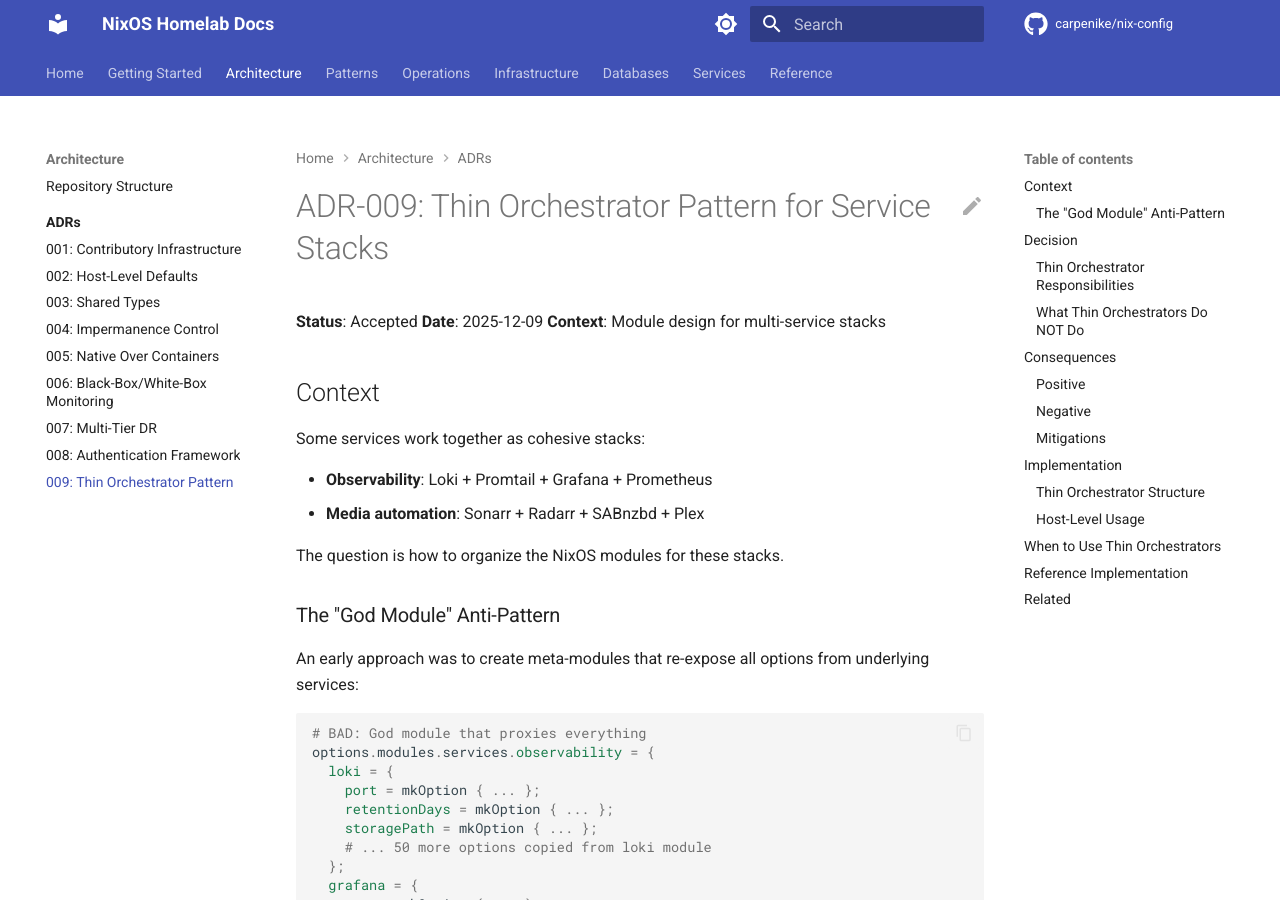
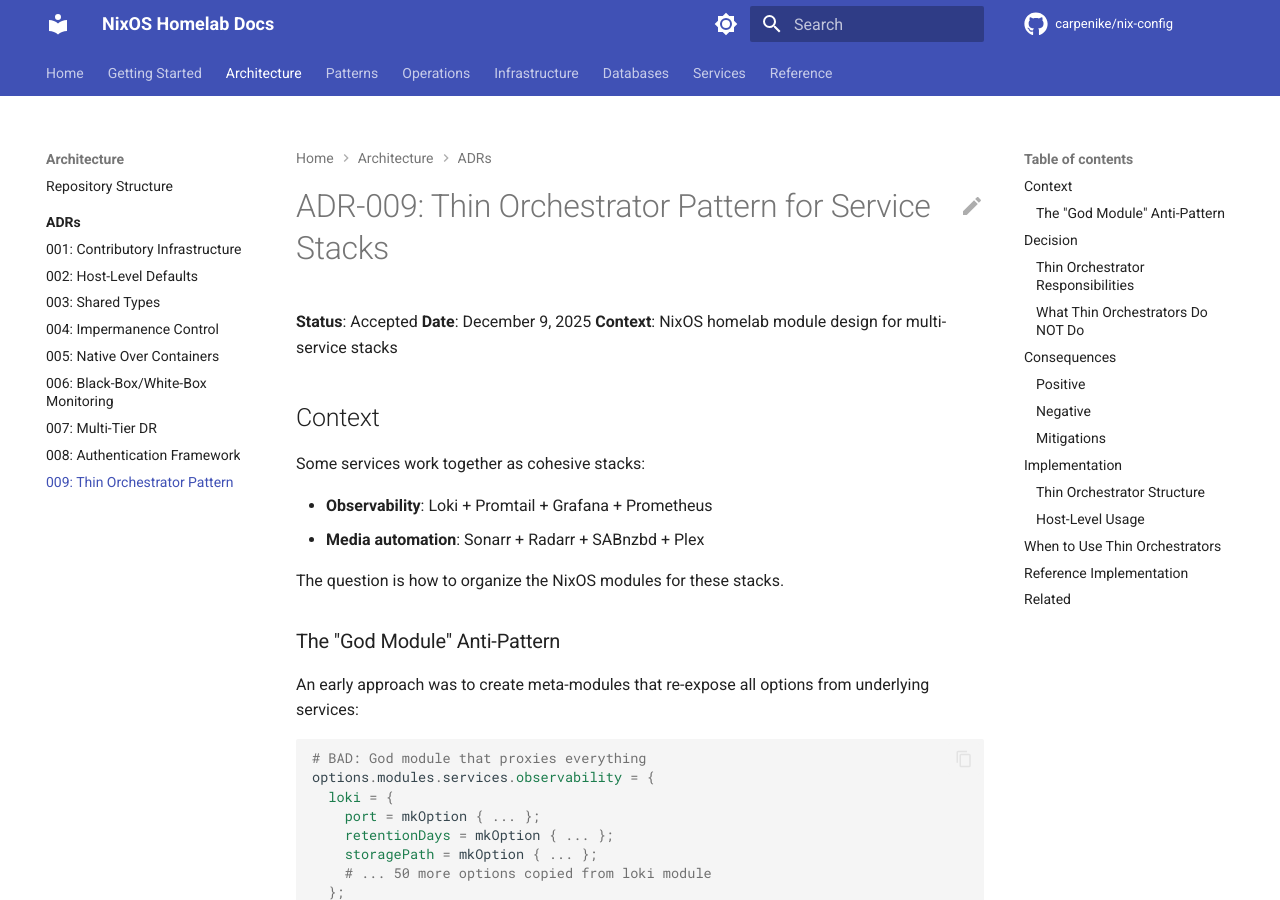
Before and after one commit to carpenike/nix-config, an MkDocs documentation site: the page built from docs/adr/009-thin-orchestrator-pattern.md, in a window 1280 px wide and 900 px high. Built offline with MkDocs 1.6.1 and Material for MkDocs 9.7.7, drawn with Linux system fonts in a browser that asks for light colours; comment, search, counter and statistics services are not loaded; some of the changed text lies outside the part shown.

Commit message:
docs(adr): standardize date formats across ADRs
Convert ISO date format (2025-12-09) to spelled-out format
(December 9, 2025) for consistency across all ADRs.

Also fixes:
- ADR-006: unclosed markdown code block causing syntax error
- Context lines: standardize to include 'NixOS homelab'

```diff
--- a/docs/adr/009-thin-orchestrator-pattern.md
+++ b/docs/adr/009-thin-orchestrator-pattern.md
@@ -1,8 +1,8 @@
 # ADR-009: Thin Orchestrator Pattern for Service Stacks
 
 **Status**: Accepted
-**Date**: 2025-12-09
-**Context**: Module design for multi-service stacks
+**Date**: December 9, 2025
+**Context**: NixOS homelab module design for multi-service stacks
 
 ## Context
 
```
Also changed, not shown: other parts of docs/adr/009-thin-orchestrator-pattern.md (+1 -0 lines), docs/adr/005-native-services-over-containers.md (+2 -2 lines), docs/adr/006-black-box-white-box-monitoring.md (+3 -3 lines), docs/adr/007-multi-tier-disaster-recovery.md (+2 -2 lines), docs/adr/008-authentication-priority-framework.md (+2 -2 lines).
